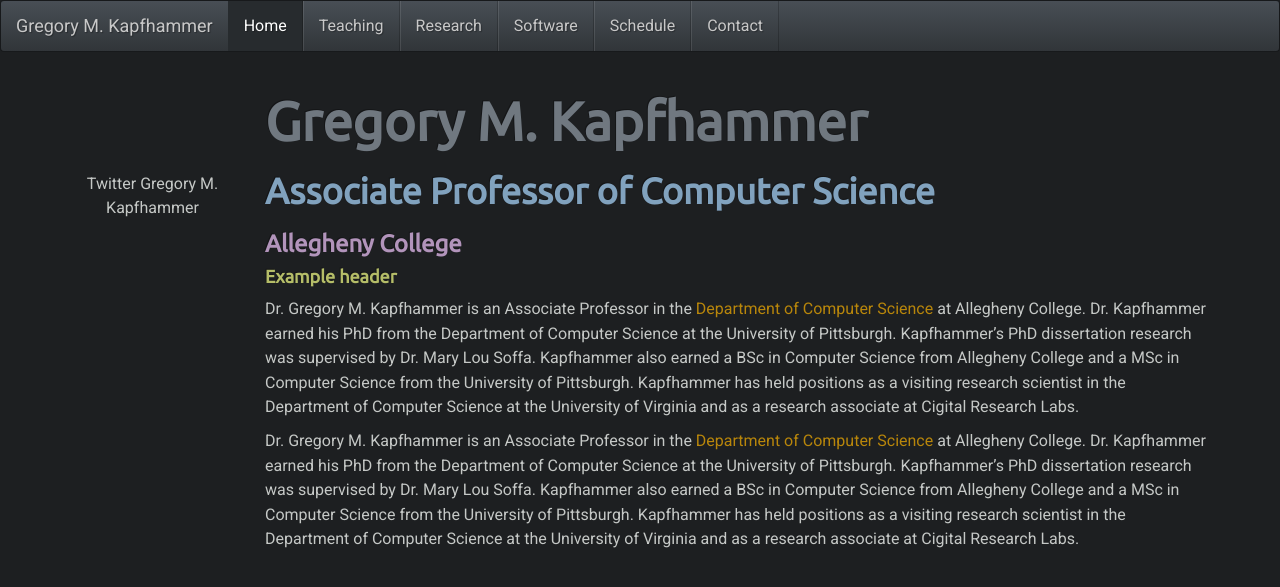
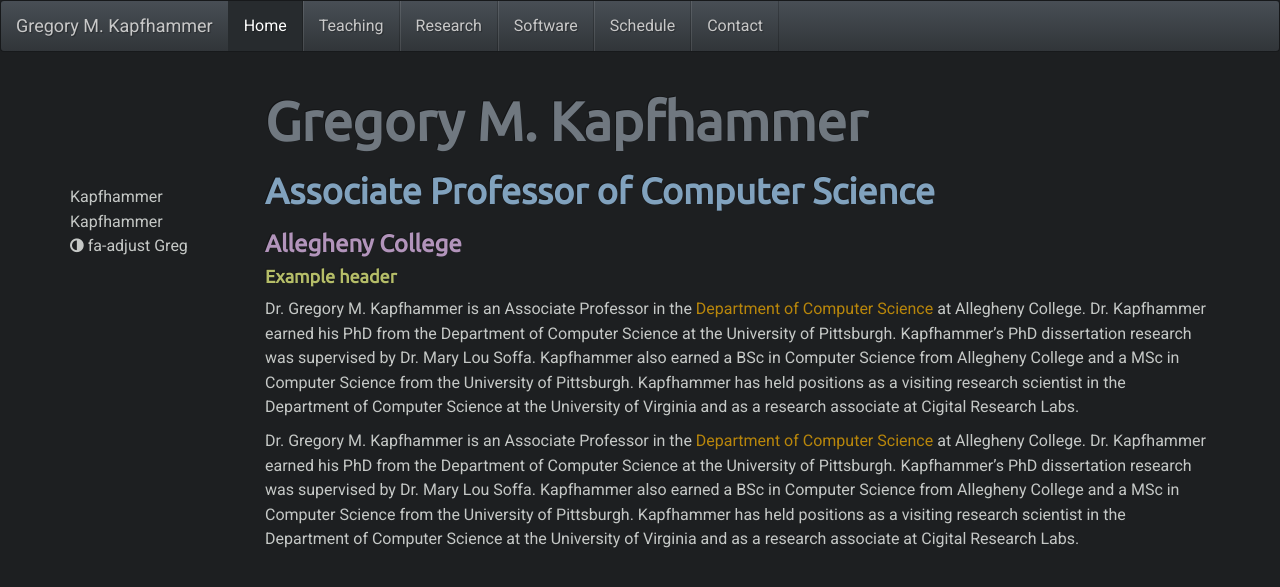
Before and after one commit to geerc/www, a Jekyll site: the page built from gkapfham/index.md, in a window 1280 px wide. Shown: the top 587 px of the page. Built offline with Jekyll 4.4.1, drawn with Linux system fonts in a browser that asks for light colours; nearby versions of some CDN libraries; some web fonts are replaced; Markdown is read by kramdown in place of the engine named in the settings; comment, search, counter and statistics services are not loaded.

Commit message:
This is starting to center the content, just moving it down though?

```diff
--- a/gkapfham/_layouts/defaults.html
+++ b/gkapfham/_layouts/defaults.html
@@ -50,11 +50,13 @@ ript>
 
       <div class="container">
           <div class="row">
-            <div class="col-md-2">
-                <div class="centering">
-                Twitter
-                Gregory M. Kapfhammer
-                </div>
+            <div class="col-md-2 v-center">
+                <div class="content">
+                    Kapfhammer <br>
+                    Kapfhammer <br>
+                     <i class="fa fa-adjust"></i> fa-adjust Greg
+
+            </div>
             </div>
 
               <div class="col-md-10">
```
